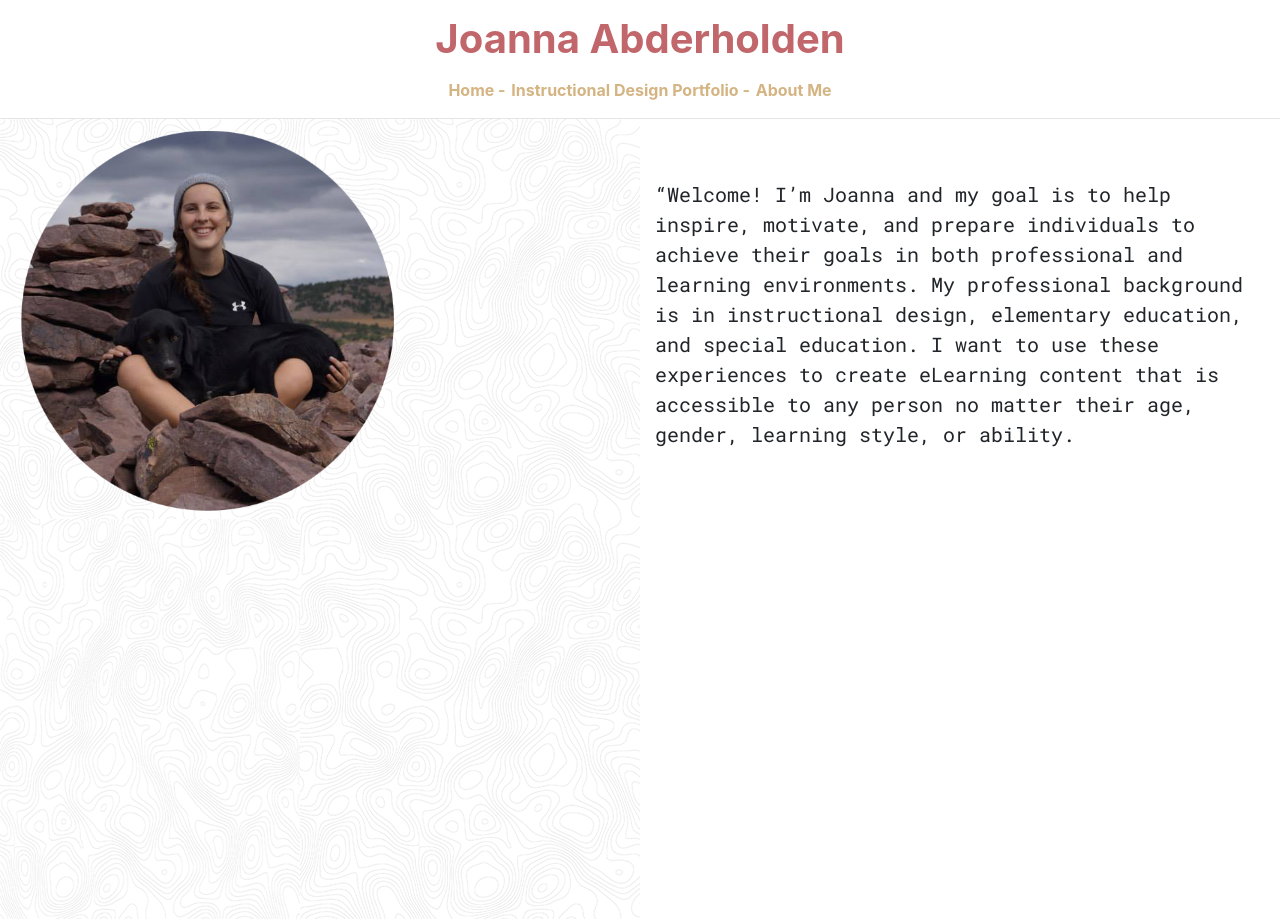
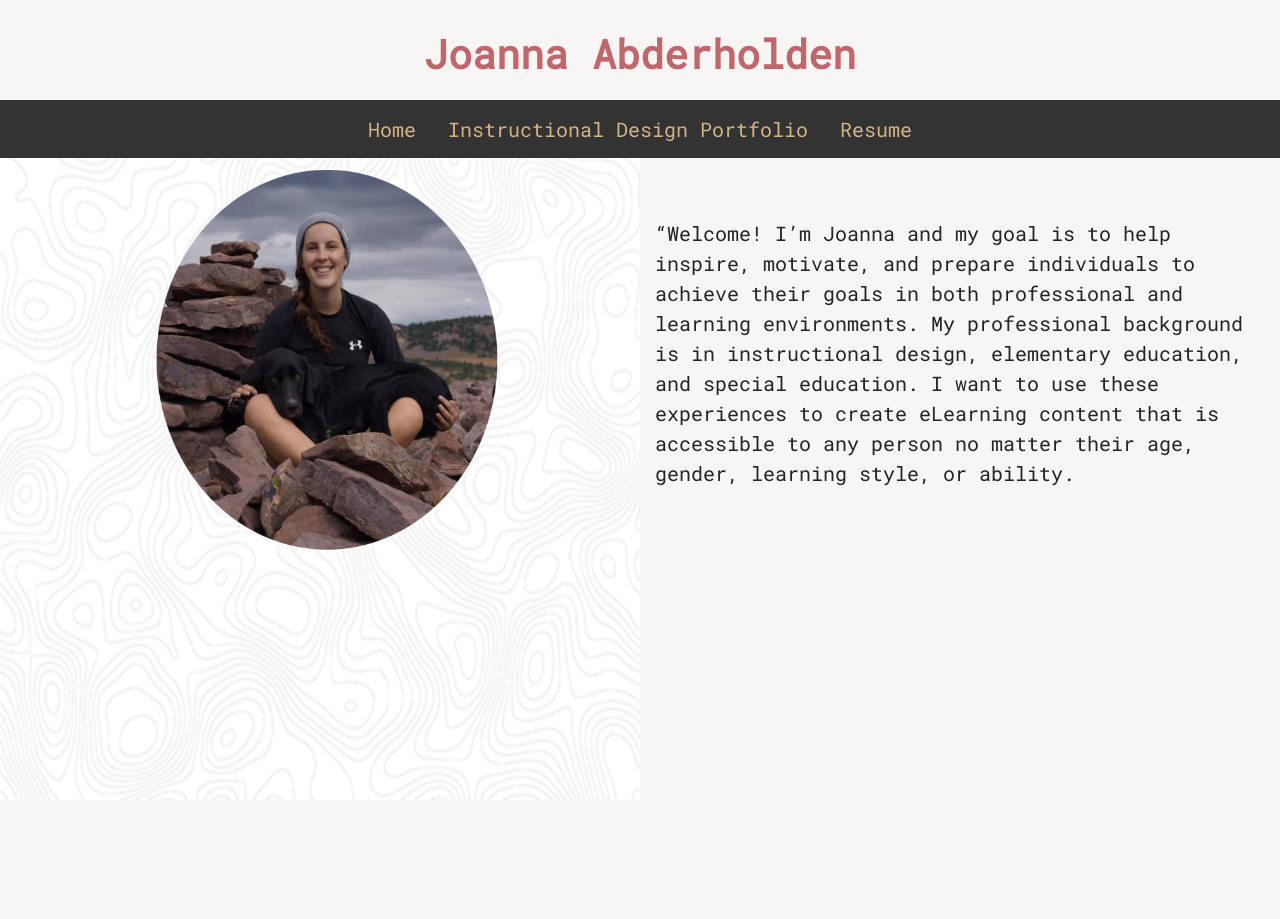
Before and after one commit to JoAbby303/EDPS6447-Joanna, a plain HTML site: page index.html in a window 1280 px wide. After the commit the page ends 800 px from the top, so only its background shows below. Drawn offline with nearby package versions, Linux system fonts and the light colour scheme.

Commit message:
Add files via upload

```diff
--- a/css/stylesheet.css
+++ b/css/stylesheet.css
@@ -1,59 +1,79 @@
 /* Styles */
-#page1 body {
+body#page1 {
+    background-image: url("../img/topography.png");
+    background-repeat: no-repeat;
+    background-size: 50% 100%;
     background-color:#F7F6F4;
     font-family:'Roboto Mono', monospace;
     font-size: 20px;
 }
-h1 {
+.row-full{
+      width: 100vw;
+      position: relative;
+      margin-left: -50vw;
+      left: 50%;
     color:#C1666B;
-    display: block
-    padding-top: 7.5%;
-    padding-bottom: 10px;
+    padding-top: 30px;
+    padding-bottom: 0px;
+    padding-left: 0%;
     text-align: center;
-    margin-top: 15px;
-    margin-bottom: 5px;
-
+    margin-top: 0px;
+    margin-bottom: 0px;
 }
 
 #page1 div p {
     padding-top: 60px;
-    padding-right: 5px;
+
 }
 #grid {
     font-size: 18px;
-
-
 }
-#img_box{
-    background-image: url("../img/topography.png");
-    padding-top: 0%;
-    padding-bottom: 0%;
-    padding-left: 0%;
-    margin-left: 0%;
-
-
+.center {
+  display: block;
+  margin-left: auto;
+  margin-right: auto;
+  width: 60%;
 }
 
 #intro{
     font-family:'Roboto Mono', monospace;
     font-size: 20px;
 }
-.nav{
-    padding: 1px;
-    width: 80px;
-    display: inline;
-    font-size: 16;
-    color: #D4B483;
+
+.menu{
     text-align: center;
-    margin-top: 20px;
+    background-color: #333;
+}
 
+ul {
+  list-style-type: none;
+  margin: 0;
+  padding: 0;
+  overflow: hidden;
 
+  padding-bottom: 0%;
+  display: inline-block;
 }
-hr{
-    padding-bottom: 1%;
+
+li {
+  float: left;
+  display: inline;
 }
-#page2 body {
+
+li a {
+  display: block;
+  color: #D4B483;
+  text-align: center;
+  padding: 14px 16px;
+  font-family:'Roboto Mono', monospace;
+}
+body#page2  {
     background-color:#F7F6F4;
     font-family:'Roboto Mono', monospace;
     font-size: 20px;
 }
+
+hr{
+    padding-bottom: 0%;
+    padding-top: 0%;
+}
--- a/index.html
+++ b/index.html
@@ -13,27 +13,35 @@
     <title>Joanna Abderholden</title>
     </head>
 <body id="page1">
-<div id="title" class="container">
+    <div id="title" class="container">
     <div class="row">
-        <div class="col">
+        <div class="row-full" style="height:100px; background: #F7F6F4;">
           <h1><b>Joanna Abderholden</b></h1>
         </div>
     </div>
 </div>
-<nav style="text-align:center;margin-bottom: 10;">
- <a class="nav" href="index.html"><b>Home - </b></a>
-    <a class="nav" href="../Web/pages/portfolio.html"><b>Instructional Design Portfolio - </b></a>
-    <a class="nav" href="#"><b> About Me </b></a>
- </nav>
-<hr class="mb-0 pb-0" size="10">
+<nav class="menu">
+  <ul>
+    <li><a id="viewhome" href="#">Home</a></li>
+    <li><a id="viewportfolio"href="#">Instructional Design Portfolio</a></li>
+    <li><a id="viewresume" href="#">Resume</a></li>
+  </ul>
+</nav>
 <div id="grid" class="container-fluid">
  <div class="row">
-  <div id="img_box" class="col-md-6 p-0"><img src="img/photo2.png" width="400" height="400"><img src="img/topography.png" width="300" height="400">
+  <div id="img_box" class="col-md-6"><img src="img/photo2.png" height="400" width="400" class="center">
      </div>
     <div id="intro" class="col-md-6"><p>“Welcome! I’m Joanna and my goal is to help inspire, motivate, and prepare individuals to achieve their goals in both professional and learning environments. My professional background is in instructional design, elementary education, and special education. I want to use these experiences to create eLearning content that is accessible to any person no matter their age, gender, learning style, or ability.</p>
       </div>
     </div>
 
 </div>
+ <script
+  src="https://code.jquery.com/jquery-3.4.1.min.js"
+  integrity="sha256-CSXorXvZcTkaix6Yvo6HppcZGetbYMGWSFlBw8HfCJo="
+  crossorigin="anonymous"></script>
+ <script src="js/variable.js"></script>
+ <script src="js/router.js"></script>
+ <script src="js/listeners.js"></script>
 </body>
 </html>
--- /dev/null
+++ b/js/listeners.js
@@ -0,0 +1,9 @@
+viewportfolio.addEventListener("click",function(){
+    router("view_portfolio");
+});
+viewhome.addEventListener("click", function(){
+   router("grid");
+});
+viewresume.addEventListener("click", function(){
+    router("view_resume");
+});
--- /dev/null
+++ b/js/router.js
@@ -0,0 +1,25 @@
+function router(value){
+    hideallview();
+    switch(value){
+        case "grid":
+                console.log("Show grid view");
+                grid.classList.remove("d-none");
+                //$("#grid").show();
+            break;
+
+        case "view_resume":
+                console.log("Show view resume");
+                view_resume.classList.remove("d-none");
+            break;
+        default:
+            console.log("Show view design");
+            view_design.classList.remove("d-none");
+    }
+}
+
+function hideallview(){
+    grid.classList.add("d-none");
+    //$("#grid").hide();
+    view_resume.classList.add("d-none");
+    view_design.classList.add("d-none");
+}
--- /dev/null
+++ b/js/variable.js
@@ -0,0 +1,15 @@
+console.log("Hello World!");
+var viewportfolio = document.getElementById("viewportfolio");
+console.log(viewportfolio);
+var viewhome = document.getElementById("viewhome");
+console.log(viewhome);
+var viewresume = document.getElementById("viewresume");
+console.log(viewresume);
+
+// Views
+var grid = document.getElementById("grid");
+var view_resume = document.getElementById("view_resume");
+var view_design = document.getElementById("view_design");
+console.log(grid);
+console.log(view_resume);
+console.log(view_design);
```
Also changed, not shown: pages/portfolio.html (+19 -10 lines).
